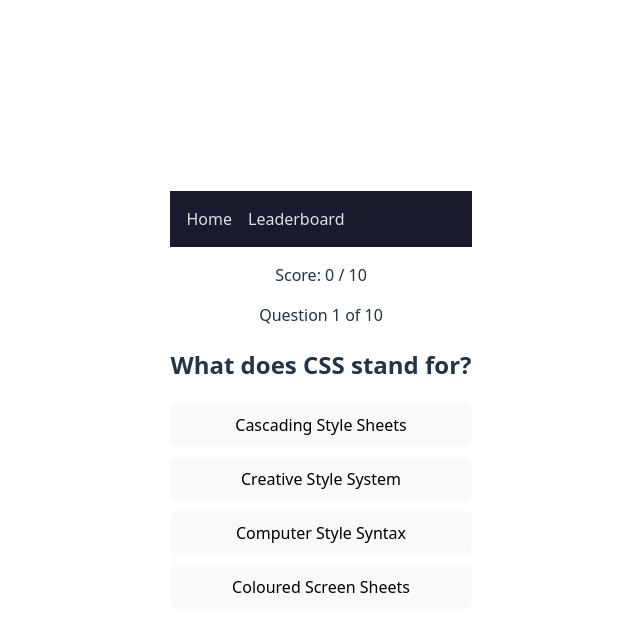
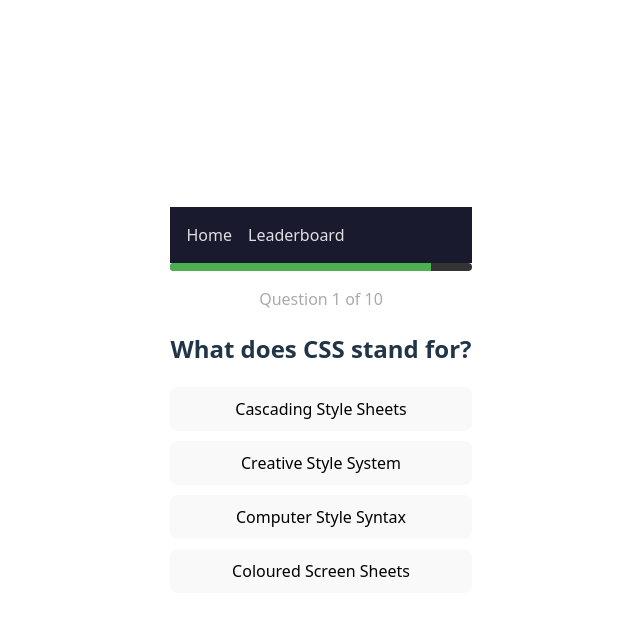
Before and after one commit to allisonrod0106-crypto/quizblitz, a Vue app: page / in a window 1280 px wide. Both pictures are taken after a click on the button "Play". Shown: the top 632 px of the page, without its empty margins (319-959 px from the left). Built offline with nearby package versions, Linux system fonts and the light colour scheme.

Commit message:
Migrate PlayView to use game store

```diff
--- a/src/views/PlayView.vue
+++ b/src/views/PlayView.vue
@@ -1,83 +1,91 @@
 <template>
   <div class="play-view">
-    <div v-if="gameState === 'playing'">
-      <p>Score: {{ score }} / {{ questions.length }}</p>
-      <p>Question {{ currentIndex + 1 }} of {{ questions.length }}</p>
 
-      <QuestionCard
-        :question="questions[currentIndex]"
-        @answer="handleAnswer"
-      />
+    <!-- Timer bar -->
+    <div class="timer-bar">
+      <div
+        class="timer-fill"
+        :style="{ width: timerPercent + '%' }"
+        :class="{ urgent: store.timeLeft <= 5 }"
+      ></div>
     </div>
 
-    <div v-else-if="gameState === 'end'">
-      <ScoreBoard
-        :score="score"
-        :total="questions.length"
-        @restart="returnHome"
-      />
-    </div>
+    <!-- Progress indicator -->
+    <p class="progress">
+      Question {{ store.progress.current }} of {{ store.progress.total }}
+    </p>
+
+    <!-- Question -->
+    <QuestionCard
+      v-if="store.gameState === 'playing' && store.currentQuestion"
+      :question="store.currentQuestion"
+      :selectedAnswer="store.selectedAnswer"
+      @answer="store.submitAnswer"
+    />
+
+    <!-- Score screen -->
+    <ScoreBoard
+      v-else-if="store.gameState === 'end'"
+      :score="store.score"
+      :total="store.questions.length"
+      @restart="handleRestart"
+    />
+
   </div>
 </template>
 
 <script>
-import QuestionCard from "../components/QuestionCard.vue"
-import ScoreBoard from "../components/ScoreBoard.vue"
+import { useGameStore } from '../stores/gameStore.js'
+import QuestionCard from '../components/QuestionCard.vue'
+import ScoreBoard from '../components/ScoreBoard.vue'
 
 export default {
-  name: "PlayView",
+  name: 'PlayView',
+  components: { QuestionCard, ScoreBoard },
 
-  components: {
-    QuestionCard,
-    ScoreBoard
+  setup() {
+    const store = useGameStore()
+    return { store }
   },
 
-  data() {
-    return {
-      questions: [ { question: "What does CSS stand for?", answers: [ "Cascading Style Sheets", "Creative Style System", "Computer Style Syntax", "Coloured Screen Sheets" ], correct: 0 },
-      { question: "What is the capital of France?", answers: [ "Berlin", "Madrid", "Paris", "Rome" ], correct: 2 },
-      { question: "What does HTML stand for?", answers: [ "Hyper Text Markup Language", "Hyperlinks and Text Markup Language", "High-Level Text Markup Language", "Hyper Text Management Language" ], correct: 0 },
-      { question: "Which language is used for styling web pages?", answers: [ "HTML", "CSS", "JavaScript", "PHP" ], correct: 1 },
-      { question: "Which is not a JavaScript framework?", answers: [ "Vue.js", "React", "Angular", "Django" ], correct: 3 },
-      { question: "What does SQL stand for?", answers: [ "Structured Query Language", "Structured Question Language", "Scripting Query Language", "Standard Query Language" ], correct: 0 },
-      { question: "What is the main purpose of JavaScript?", answers: [ "To style web pages", "To structure web pages", "To add interactivity to web pages", "To manage databases" ], correct: 2 },
-      { question: "Which HTML element is used to define a navigation link?", answers: [ "<link>", "<nav>", "<a>", "<ul>" ], correct: 2 },
-      { question: "What does API stand for?", answers: [ "Application Programming Interface", "Application Programming Integration", "Application Program Interaction", "Application Programming Internet" ], correct: 0 },
-      { question: "Which of the following is a front-end framework?", answers: [ "Django", "Flask", "React", "Ruby on Rails" ], correct: 2 }],
-      currentIndex: 0,
-      score: 0,
-      gameState: "start",
-      selectedAnswer: null
+  computed: {
+    timerPercent() {
+      return (this.store.timeLeft / 15) * 100
     }
   },
 
-
-  mounted() {
-    this.startGame()
-  },
-
   methods: {
-    startGame() {
-      this.currentIndex = 0
-      this.score = 0
-      this.gameState = "playing"
-    },
-
-    handleAnswer(isCorrect) {
-      if (isCorrect) {
-        this.score++
-      }
-
-      this.currentIndex++
-
-      if (this.currentIndex >= this.questions.length) {
-        this.gameState = "end"
-      }
-    },
-
-    returnHome() {
-      this.$router.push({ name: "home" })
+    handleRestart() {
+      this.store.resetGame()
+      this.$router.push({ name: 'home' })
     }
   }
 }
 </script>
+
+<style scoped>
+.timer-bar {
+  width: 100%;
+  height: 8px;
+  background: #333;
+  border-radius: 4px;
+  margin-bottom: 1rem;
+  overflow: hidden;
+}
+
+.timer-fill {
+  height: 100%;
+  background: #4caf50;
+  transition: width 0.9s linear;
+}
+
+.timer-fill.urgent {
+  background: #e53935;
+}
+
+.progress {
+  text-align: center;
+  color: #aaa;
+  margin-bottom: 1rem;
+}
+</style>
```
